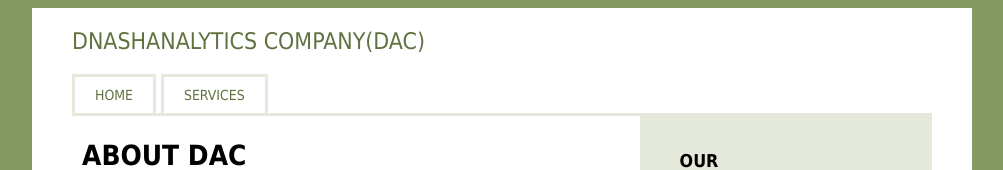
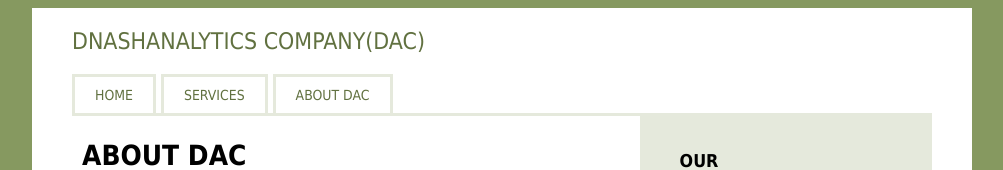
Before and after one commit to ROBERT2544/DnashAnalytics, a plain HTML site: page ABOUTDAC.html in a window 1280 px wide. Shown: the top 170 px of the page, without its empty margins (138-1141 px from the left). Drawn offline with Linux system fonts and the light colour scheme.

Commit message:
Update ABOUTDAC.html

```diff
--- a/ABOUTDAC.html
+++ b/ABOUTDAC.html
@@ -6,7 +6,7 @@
     <meta http-equiv="X-UA-Compatible" content="IE=edge">
     <meta name="viewport" content="width=device-width, initial-scale=1.0">
     <link rel="stylesheet" href="about.css">
-    <title>ABOUT KPCEO</title>
+    <title>ABOUT DAC</title>
 	</head>
 
 	<body>
@@ -18,6 +18,7 @@
                 <ul class="group">
                     <li><a href="index.html">HOME</a></li>
                     <li><a href="Services.html">SERVICES</a></li>
+		    <li><a href="ABOUTDAC.html">ABOUT DAC</a></li>
                 </ul>
             </nav>
 			</header>
```
